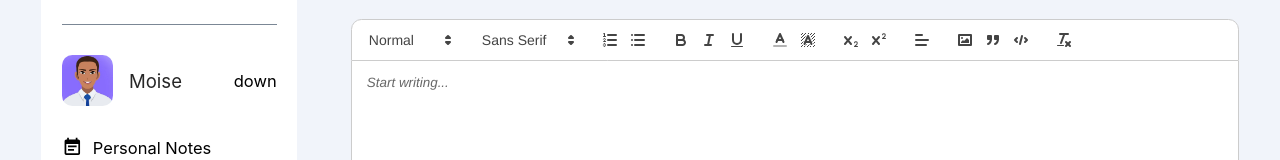
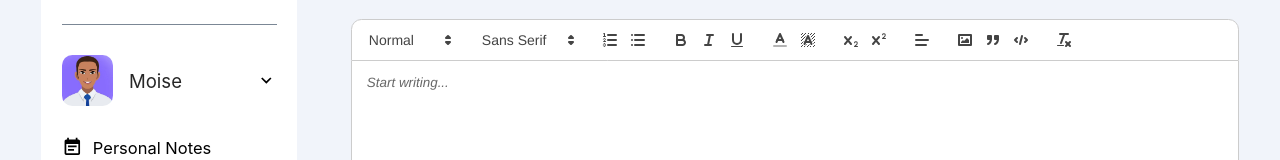
Before and after one commit to moise10r/my_agenda, a React (Create React App) app: page / in a window 1280 px wide. Shown: the part 131-291 px from the top of the page. Built offline with nearby package versions, Linux system fonts and the light colour scheme.

Commit message:
ditto last commit

```diff
--- a/src/components/sideBar/sidebar.module.scss
+++ b/src/components/sideBar/sidebar.module.scss
@@ -105,3 +105,13 @@
     height: 100%;
   }
 }
+
+.iconWrapper {
+  width: 2rem;
+  height: 2rem;
+  cursor: pointer;
+  .icon {
+    width: 100%;
+    height: 100%;
+  }
+}
--- a/src/components/sideBar/sidebar.tsx
+++ b/src/components/sideBar/sidebar.tsx
@@ -5,6 +5,7 @@ import profile from "../../assets/images/04.jpg";
 import EventNoteIcon from "@mui/icons-material/EventNote";
 import SpeakerNotesIcon from "@mui/icons-material/SpeakerNotes";
 import SummarizeIcon from "@mui/icons-material/Summarize";
+import KeyboardArrowDownIcon from "@mui/icons-material/KeyboardArrowDown";
 
 const sideBarItems = [
   {
@@ -44,7 +45,9 @@ export default function sidebar() {
               </div>
               <div className={styles.userName}>Moise</div>
             </div>
-            <div>down</div>
+            <div className={styles.iconWrapper}>
+              <KeyboardArrowDownIcon className={styles.icon} />
+            </div>
           </div>
         </div>
 
```
